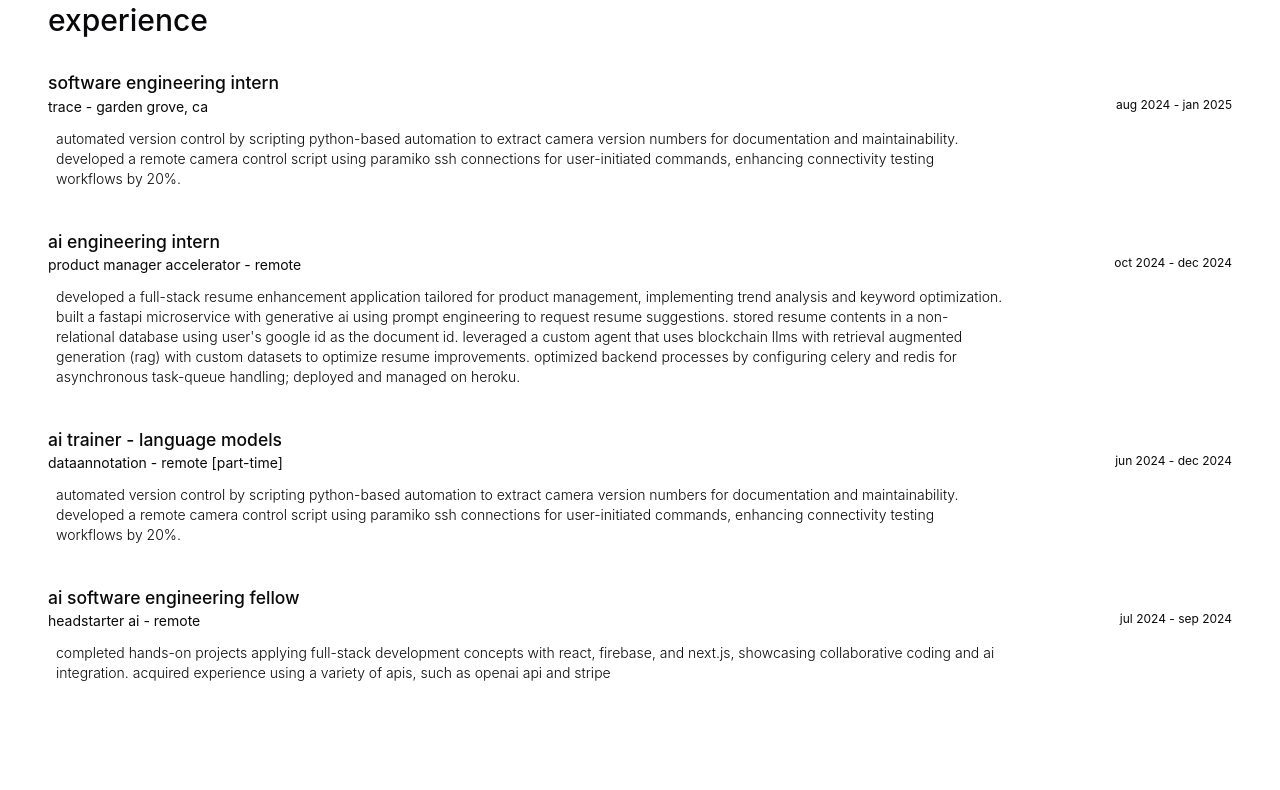
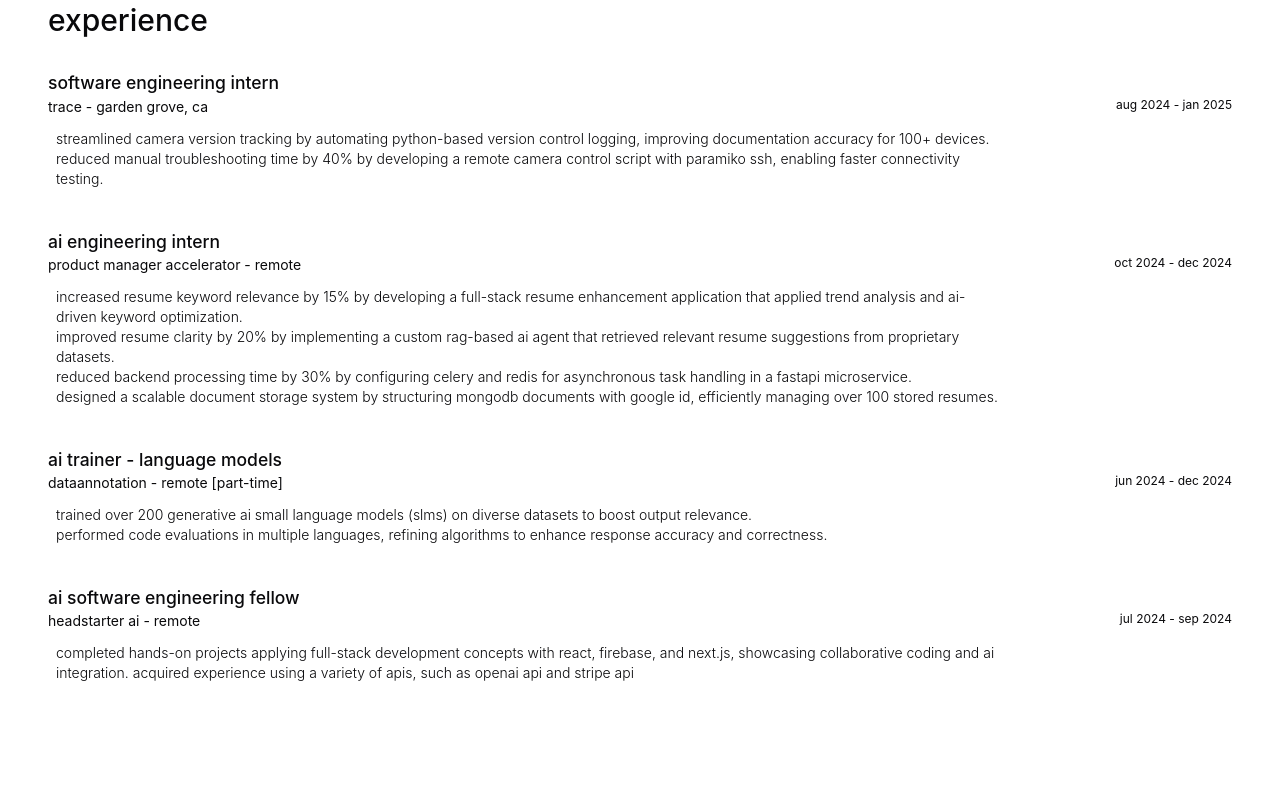
Before and after one commit to kylehton/portfolio, a Next.js app: page / in a window 1280 px wide. Shown: the part 1040-1830 px from the top of the page. Built offline with nearby package versions, Linux system fonts and the light colour scheme.

Commit message:
changed entry sections a bit, updated experience contents

```diff
--- a/app/components/main/Education.js
+++ b/app/components/main/Education.js
@@ -20,7 +20,7 @@ const Education = () => {
                 title: "bachelor's in computer science [transferring to 4-year university]",
                 location: 'orange coast college - costa mesa, ca',
                 dates: 'jun 2023 - aug 2025',
-                description: 'relevant coursework: object oriented programming, computer architecture and assembly, discrete mathematics, data structures and algorithms, linear algebra, single and multivariable calculus, differential equations.'
+                description: `relevant coursework: object oriented programming, computer architecture and assembly, discrete mathematics, data structures and algorithms, linear algebra, single and multivariable calculus, differential equations.`
               }}>
             </EduExpEntry>
 
--- a/app/components/main/Experience.js
+++ b/app/components/main/Experience.js
@@ -15,40 +15,45 @@ const Experience = () => {
           <div id='all-experience-wrapper' className="space-y-8">
 
             <EduExpEntry
-              content={{
-                title: 'software engineering intern',
-                location: 'trace - garden grove, ca',
-                dates: 'aug 2024 - jan 2025',
-                description: 'automated version control by scripting python-based automation to extract camera version numbers for documentation and maintainability. developed a remote camera control script using paramiko ssh connections for user-initiated commands, enhancing connectivity testing workflows by 20%.'
-              }}>
-            </EduExpEntry>
+                content={{
+                  title: 'software engineering intern',
+                  location: 'trace - garden grove, ca',
+                  dates: 'aug 2024 - jan 2025',
+                  description: `streamlined camera version tracking by automating python-based version control logging, improving documentation accuracy for 100+ devices.
+                                reduced manual troubleshooting time by 40% by developing a remote camera control script with paramiko ssh, enabling faster connectivity testing.`
+                }}
+            />
 
             <EduExpEntry
               content={{
                 title: 'ai engineering intern',
                 location: 'product manager accelerator - remote',
                 dates: 'oct 2024 - dec 2024',
-                description: 'developed a full-stack resume enhancement application tailored for product management, implementing trend analysis and keyword optimization.\nbuilt a fastapi microservice with generative ai using prompt engineering to request resume suggestions.\nstored resume contents in a non-relational database using user\'s google id as the document id.\nleveraged a custom agent that uses blockchain llms with retrieval augmented generation (rag) with custom datasets to optimize resume improvements.\noptimized backend processes by configuring celery and redis for asynchronous task-queue handling; deployed and managed on heroku.'
-              }}>
-            </EduExpEntry>
+                description: `increased resume keyword relevance by 15% by developing a full-stack resume enhancement application that applied trend analysis and ai-driven keyword optimization.
+                              improved resume clarity by 20% by implementing a custom rag-based ai agent that retrieved relevant resume suggestions from proprietary datasets.
+                              reduced backend processing time by 30% by configuring celery and redis for asynchronous task handling in a fastapi microservice.
+                              designed a scalable document storage system by structuring mongodb documents with google id, efficiently managing over 100 stored resumes.`,
+              }}
+            />
 
             <EduExpEntry
               content={{
                 title: 'ai trainer - language models',
                 location: 'dataannotation - remote [part-time]',
                 dates: 'jun 2024 - dec 2024',
-                description: 'automated version control by scripting python-based automation to extract camera version numbers for documentation and maintainability. developed a remote camera control script using paramiko ssh connections for user-initiated commands, enhancing connectivity testing workflows by 20%.'
-              }}>
-            </EduExpEntry>
+                description: `trained over 200 generative ai small language models (slms) on diverse datasets to boost output relevance.
+                              performed code evaluations in multiple languages, refining algorithms to enhance response accuracy and correctness.`
+              }}
+            />
 
             <EduExpEntry
               content={{
                 title: 'ai software engineering fellow',
                 location: 'headstarter ai - remote',
                 dates: 'jul 2024 - sep 2024',
-                description: 'completed hands-on projects applying full-stack development concepts with react, firebase, and next.js, showcasing collaborative coding and ai integration. acquired experience using a variety of apis, such as openai api and stripe'
-              }}>
-            </EduExpEntry>
+                description: `completed hands-on projects applying full-stack development concepts with react, firebase, and next.js, showcasing collaborative coding and ai integration. acquired experience using a variety of apis, such as openai api and stripe api`
+              }}
+            />
           </div>
         </div>
       </div>
--- a/app/components/main/NameAndMenu.js
+++ b/app/components/main/NameAndMenu.js
@@ -26,7 +26,7 @@ const NameAndMenu = () => {
                 {/* Menu Container */}
                 <div id="menu-container" className="order-1 sm:order-2 relative flex justify-end">
                     {/* Menu Items */}
-                    <div className="absolute right-8 lg:right-full top-1/2 -translate-y-1/2 flex items-center lg:mr-4">
+                    <div className="absolute right-8 lg:right-full top-1/2 -translate-y-1/2 flex items-center mt-[2px] lg:mr-4">
                         {menuItems.map((item) => (
                             <a
                                 key={item.title}
--- a/app/components/reusable/EduExpEntry.js
+++ b/app/components/reusable/EduExpEntry.js
@@ -5,7 +5,7 @@ const EduExpEntry = ({ content }) => {
     <div>
       <ScrollMotionWrapper
         contents={
-          <div id="individual-exp">
+          <div id="individual-entry">
             <div id="div-to-hold-headers">
               <h4 className="font-medium text-[17.5px]">{content.title}</h4>
               <div className="text-sm grid grid-cols-1 lg:grid-cols-2">
@@ -13,7 +13,10 @@ const EduExpEntry = ({ content }) => {
                 <p className="lg:text-right text-xs">{content.dates}</p>
               </div>
             </div>
-            <p id="job-summary" className="mb-10 mt-3 ml-2 lg:w-4/5 font-light text-sm">
+            <p
+              id="job-summary"
+              className="mb-10 mt-3 ml-2 lg:w-4/5 font-light text-sm whitespace-pre-line"
+            >
               {content.description}
             </p>
           </div>
--- a/app/globals.css
+++ b/app/globals.css
@@ -1,6 +1,10 @@
 @tailwind base;
 @tailwind components;
 @tailwind utilities;
+
+.individual-entry {
+  white-space: new-line;
+}
 
 .prestige-elite {
   font-family: 'Prestige Elite Std', monospace;
--- a/app/layout.js
+++ b/app/layout.js
@@ -14,7 +14,7 @@ const geistMono = Geist_Mono({
 export const metadata = {
   title: "kyle ton",
   icons: {
-    icon: "/moonicon.png",
+    icon: "/favicon.ico",
   },
   description: "Generated by create next app",
 };
```
Also changed, not shown: 1 other file (tests, documents, lock files or other folders).
